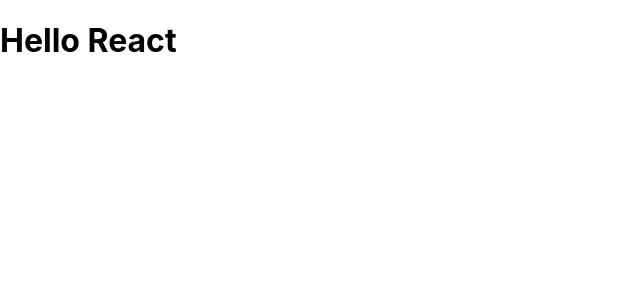
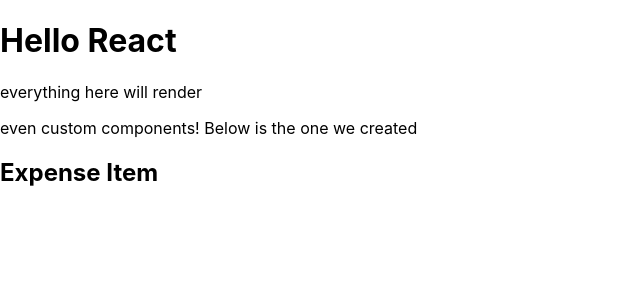
Before and after one commit to dfelleman811/reactjs-intro-app, a React (Create React App) app: page / in a window 1280 px wide. Shown: the top 300 px of the page, without its empty margins (0-640 px from the left). Built offline with nearby package versions, Linux system fonts and the light colour scheme.

Commit message:
added first basic component

```diff
--- a/src/App.js
+++ b/src/App.js
@@ -1,8 +1,82 @@
+
+import ExpenseItem from "./components/ExpenseItem";
 
 function App() {
   return (
-   <h1>Hello React</h1>
+    <div>
+      <h1>Hello React</h1>
+      <p>everything here will render</p>
+      <p>even custom components! Below is the one we created</p>
+      <ExpenseItem></ExpenseItem>
+   </div>
   );
 }
 
 export default App;
+
+/*
+App is a Component!
+it holds something trivial in this sample
+it's exported so that we can import into other files
+
+notice:
+- it's a function named App - note the capital letter
+- it returns html code inside of a js file
+  - this is normally not valid js code
+    - what is being returned is called JSX
+      - a special syntax created by the ReactJS team - there are transofmration steps running behind the scens that transform the code to be browser friendly (when you run npm start)
+      - stands for JavaScript XML
+      - it's how we include HTML in JavaScript files
+    *-take a look in the Sources tab in DevTools and you can see how they're transformed*
+ it looks like this:
+// function App() {
+//   return /*#__PURE__*///(0,react_jsx_dev_runtime__WEBPACK_IMPORTED_MODULE_0__.jsxDEV)("h1", {
+//     children: "Hello React"
+//   }, void 0, false, {
+//     fileName: _jsxFileName,
+//     lineNumber: 4,
+//     columnNumber: 4
+//   }, this);
+// }
+
+
+
+
+
+
+
+
+/*
+
+
+N.B.
+` export default something`
+- default is a keyword used with exports - it is the only thing being exported
+
+ex: export default App
+import App from './App'
+OR
+import a from './App'
+import myApp from './App'
+etc
+- notice how we can provide any name or alias to the default exports
+
+`export const someVar = ...` would be used for a NAMED export and is imported differently.
+
+ex:
+  export const createRoot = () => {...}
+  export const myVar = 'something'
+
+import { createRoot } from './path'
+import { myVar } from './path'
+- notice the difference?
+- you can still alias the import
+
+import { myVar as v } from '.path'
+
+and if you're importing multiple exports from the same location ....
+import { createRoot, myVar } from './path'
+
+
+
+*/
--- /dev/null
+++ b/src/components/ExpenseItem.js
@@ -0,0 +1,8 @@
+// filenaming convention is to use Pascale Case
+
+// components are just functions that return html code
+function ExpenseItem() {
+    return <h2>Expense Item</h2>
+}
+// need to export it in order to use it
+export default ExpenseItem
--- a/src/index.js
+++ b/src/index.js
@@ -1,7 +1,7 @@
 import React from 'react';
 import ReactDOM from 'react-dom/client';
-import './index.css';
-import App from './App';
+import './index.css'; // non .js and non third party imports need the file extension
+import App from './App'; // if you're importing your own javascript or a third party library you can and SHOULD omit the .js
 
 
 const root = ReactDOM.createRoot(document.getElementById('root'));
```
